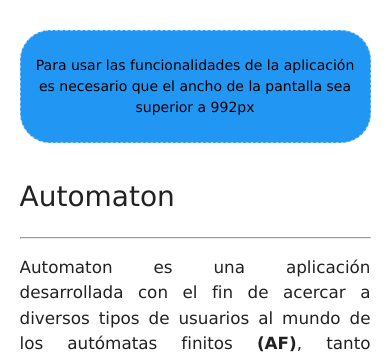
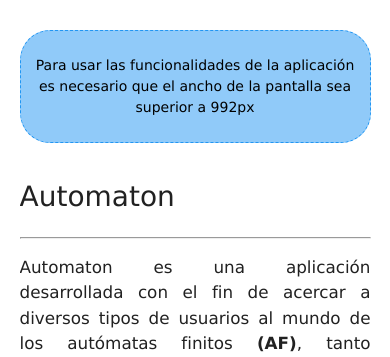
Before and after one commit to juanArias8/automaton-web, a Flask app: page / in a window 390 px wide. Shown: the part 60-417 px from the top of the page. Run offline with Flask 2, Linux system fonts and the light colour scheme; some libraries are stand-ins or nearby versions.

Commit message:
Changed: About small screens message

```diff
--- a/static/css/style.css
+++ b/static/css/style.css
@@ -434,8 +434,8 @@ label {
     text-align: center;
     padding: 10px !important;
     border-radius: 30px;
-    border: 1px dashed #90caf9;
-    background-color: #2196f3;
+    border: 1px dashed #2196f3;
+    background-color: #90caf9;
     color: black;
 }
 
```
